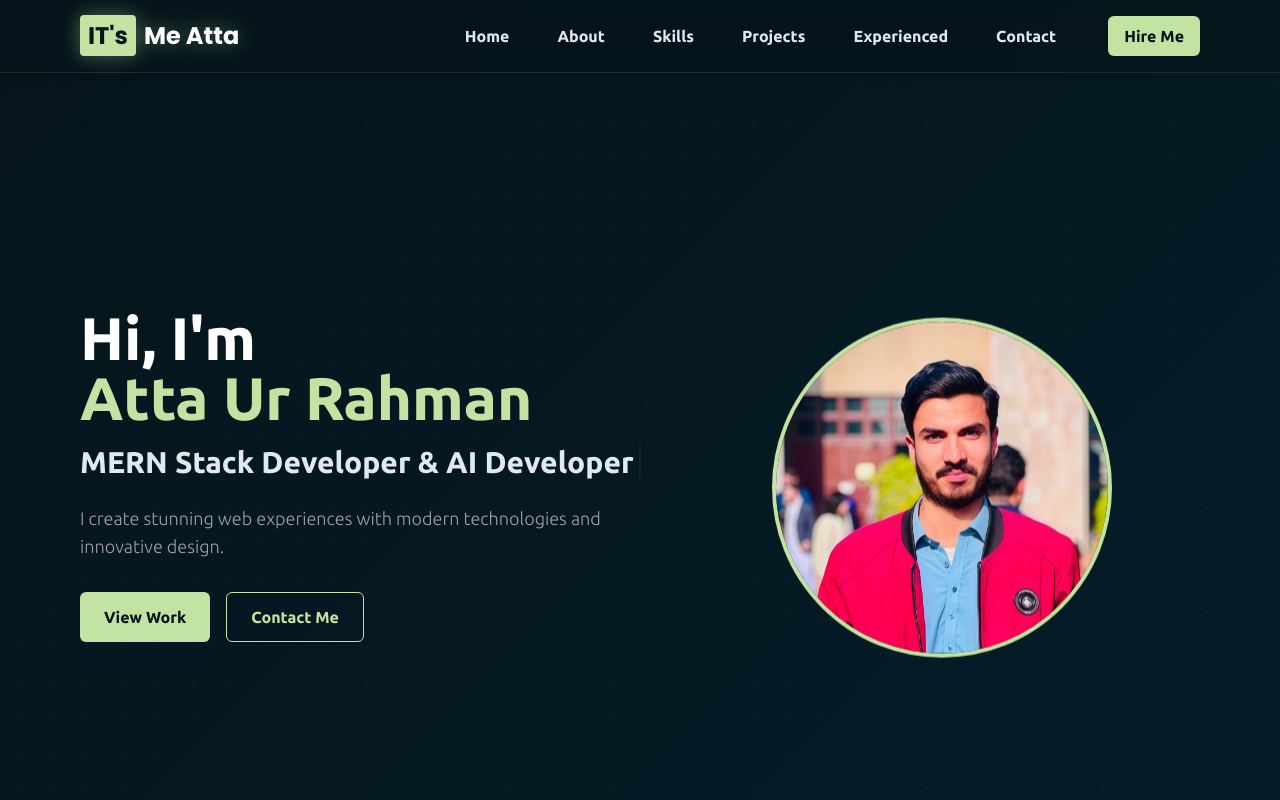
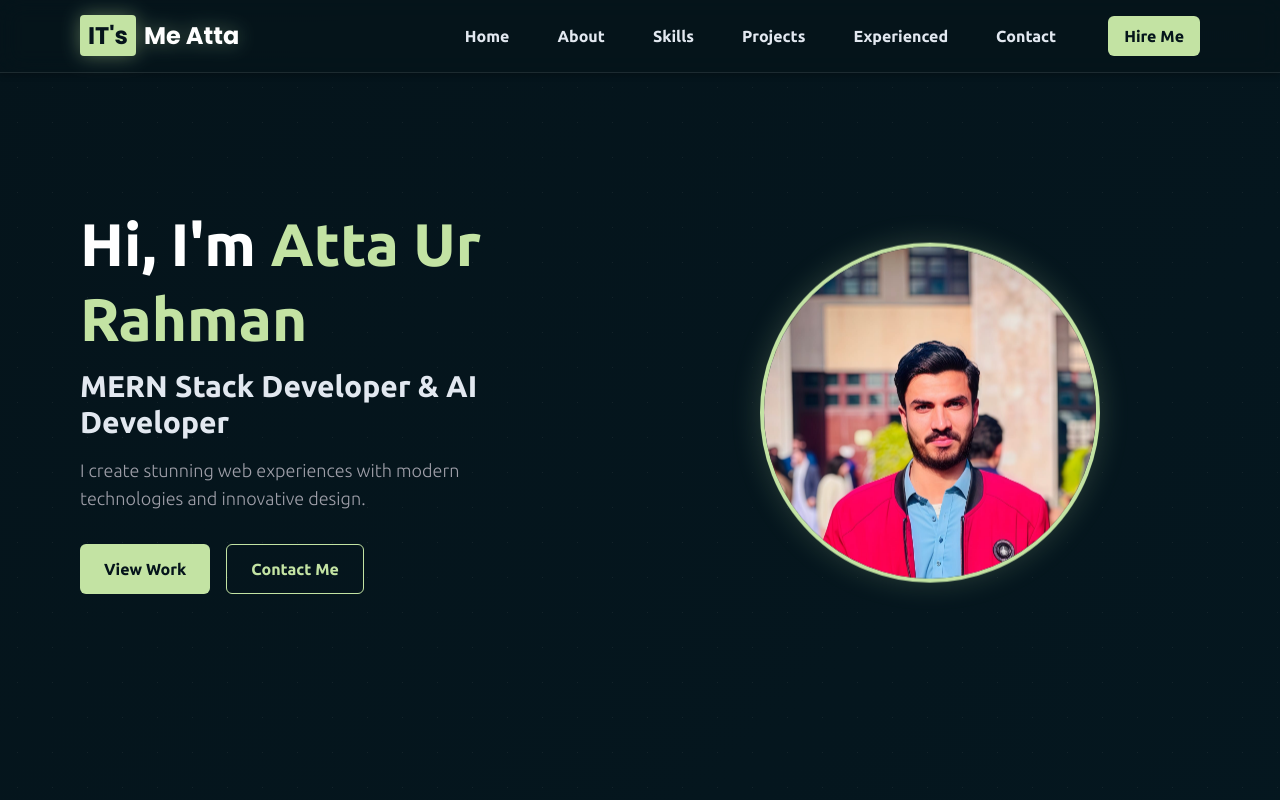
Before and after one commit to ar4843991-svg/portfoli, a React (Vite) app: page / in a window 1280 px wide. Shown: the top 800 px of the page. Built offline with nearby package versions, Linux system fonts and the light colour scheme.

Commit message:
fix: remove ml-22

```diff
--- a/src/componenet/Hero.jsx
+++ b/src/componenet/Hero.jsx
@@ -5,42 +5,63 @@ import { motion } from "framer-motion"
 function Hero() {
   return (
     <motion.section
-      initial={{ opacity: 0, y: 75 }}
-      whileInView={{ opacity: 1, x: 0 }}
+      initial={{ opacity: 0, y: 80 }}
+      whileInView={{ opacity: 1, y: 0 }}
       viewport={{ once: false, amount: 0.4 }}
       transition={{ duration: 0.8, ease: "easeOut" }}
       id='home'
-      className="w-full min-h-screen flex items-center px-8 md:px-20 "
+      className="w-full min-h-screen  flex items-center justify-center px-6 md:px-20"
     >
-      <div className="max-w-7xl w-full flex flex-col-reverse md:flex-row items-center justify-between py-5 gap-12">
+      <div className="w-full flex flex-col items-center md:flex-row md:items-center md:justify-between  py-20 md:py-5 gap-10">
 
-        {/* LEFT SIDE */}
+        {/* IMAGE - mobile pe upar */}
         <motion.div
-          initial={{ opacity: 0, x: 80 }}
-          whileInView={{ opacity: 1, x: 0 }}
+          initial={{ opacity: 0, y: -40 }}
+          whileInView={{ opacity: 1, y: 0 }}
+          viewport={{ once: false, amount: 0.4 }}
+          transition={{ duration: 0.8 }}
+          className="w-full flex justify-center md:w-1/2 md:order-2"
+        >
+          <div className="
+            w-[200px] sm:w-[260px] md:w-[340px]
+            h-[200px] sm:h-[260px] md:h-[340px]
+            rounded-full
+            overflow-hidden
+            border-4 border-[#c3e3a3]
+            shadow-[0_0_30px_rgba(195,227,163,0.2)]
+            animate-float
+          ">
+            <img
+              src={Atta}
+              alt="Atta Ur Rahman"
+              className="w-full h-full object-cover object-[50%_20%]"
+            />
+          </div>
+        </motion.div>
+
+        {/* TEXT - mobile pe neeche */}
+        <motion.div
+          initial={{ opacity: 0, y: 40 }}
+          whileInView={{ opacity: 1, y: 0 }}
           viewport={{ once: false, amount: 0.4 }}
           transition={{ duration: 0.7 }}
-          className="md:w-1/2 text-center md:text-left"
+          className="w-full flex flex-col items-center text-center md:w-1/2 md:items-start md:text-left md:order-1"
         >
-          <h1 className="text-4xl md:text-6xl font-bold text-white">
+          <h1 className="text-3xl md:text-6xl font-bold text-white leading-tight">
+            Hi, I'm{" "}
+            <span className="text-[#c3e3a3]">Atta Ur Rahman</span>
+          </h1>
 
-            Hi, I'm{" "}
+          <p className="text-lg md:text-3xl text-[#E2E8F0] font-semibold mt-3">
+            MERN Stack Developer & AI Developer
+          </p>
 
-            <span className="text-[#c3e3a3] whitespace-nowrap">
-              Atta Ur Rahman
-            </span>
-            <br />
-            <span className="typewriter text-2xl md:text-3xl text-[#E2E8F0]">
-              MERN Stack Developer & AI Developer
-            </span>
-          </h1>
-          <p className="text-zinc-400 mt-4 text-base md:text-lg">
+          <p className="text-zinc-400 mt-4 text-sm md:text-lg max-w-md">
             I create stunning web experiences with modern technologies and innovative design.
           </p>
 
           {/* BUTTONS */}
-          <div className="mt-8 flex flex-col sm:flex-row gap-4 justify-center md:justify-start">
-
+          <div className="mt-8 flex flex-row gap-4">
             <button className="bg-[#c3e3a3] text-[#05141b] px-6 py-3 rounded-md font-semibold
             hover:bg-[#a8c58f] transition duration-300">
               View Work
@@ -52,45 +73,6 @@ function Hero() {
           </div>
         </motion.div>
 
-
-        {/* RIGHT SIDE IMAGE */}
-        <motion.div
-          initial={{ opacity: 0, x: 80 }}
-          whileInView={{ opacity: 1, x: 0 }}
-          viewport={{ once: false, amount: 0.4 }}
-          transition={{ duration: 0.8 }}
-          className="md:w-1/2 flex justify-center relative"
-        >
-
-          {/* Background Shape */}
-          {/* <div className="
-          absolute
-          w-[260px] md:w-[400px]
-          h-[260px] md:h-[400px]
-          bg-[#0a1f29]
-          rounded-[50px]
-          -top-5
-          right-5
-          "></div> */}
-
-          {/* Image */}
-          <div className="
-          relative
-          w-[220px] md:w-[340px]
-          h-[220px] md:h-[340px]
-          rounded-full
-          overflow-hidden
-          border-4 border-[#c3e3a3]
-          animate-float">
-
-            <img
-              src={Atta}
-              alt=""
-              className="w-full h-full object-cover object-[50%_200%] scale-115"
-            />
-          </div>
-        </motion.div>
-
       </div>
     </motion.section>
   )
--- a/src/componenet/Skill.jsx
+++ b/src/componenet/Skill.jsx
@@ -17,7 +17,7 @@ function Skill() {
   ]
 
   return (
-    <section id="skills" className="w-full min-h-screen px-6 md:px-20 py-20">
+    <section id="skills" className="w-full min-h-screen px-6 flex flex-col justify-center items-center md:px-20 py-20">
       {/* TITLE */}
       <motion.div
         initial={{ opacity: 0, y: -50 }}
--- a/src/componenet/mountingComponnet/Component.jsx
+++ b/src/componenet/mountingComponnet/Component.jsx
@@ -11,7 +11,7 @@ import Footer from '../Footer'
 
 function Component() {
   return (
-    <div className='h-screen'>
+    <div className=''>
 
       <NavBar />
       <Hero />
--- a/src/index.css
+++ b/src/index.css
@@ -59,7 +59,7 @@ body {
 
   to {
     animation: infinite;
-    width: 101%;
+    width: 85%;
   }
 }
 
```
